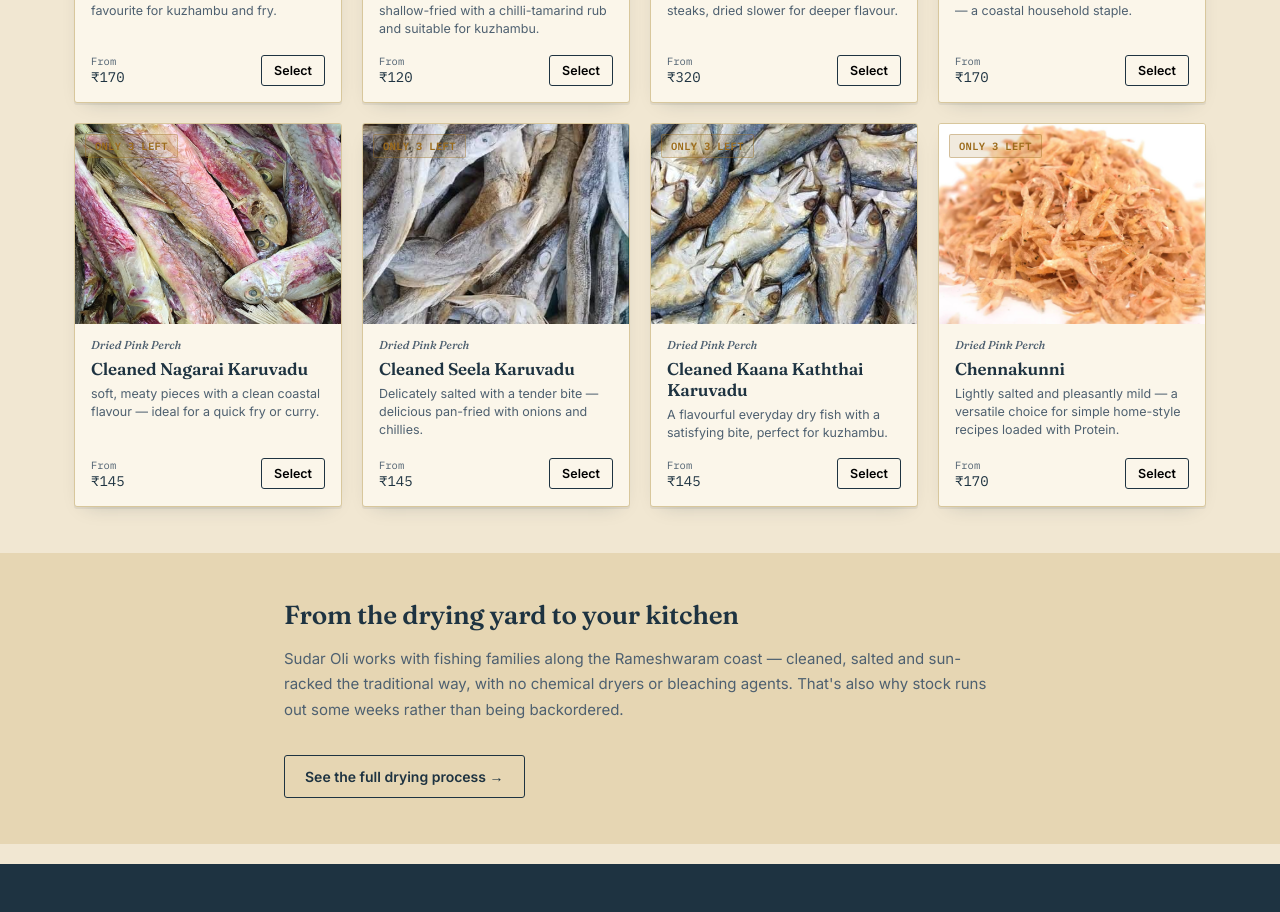
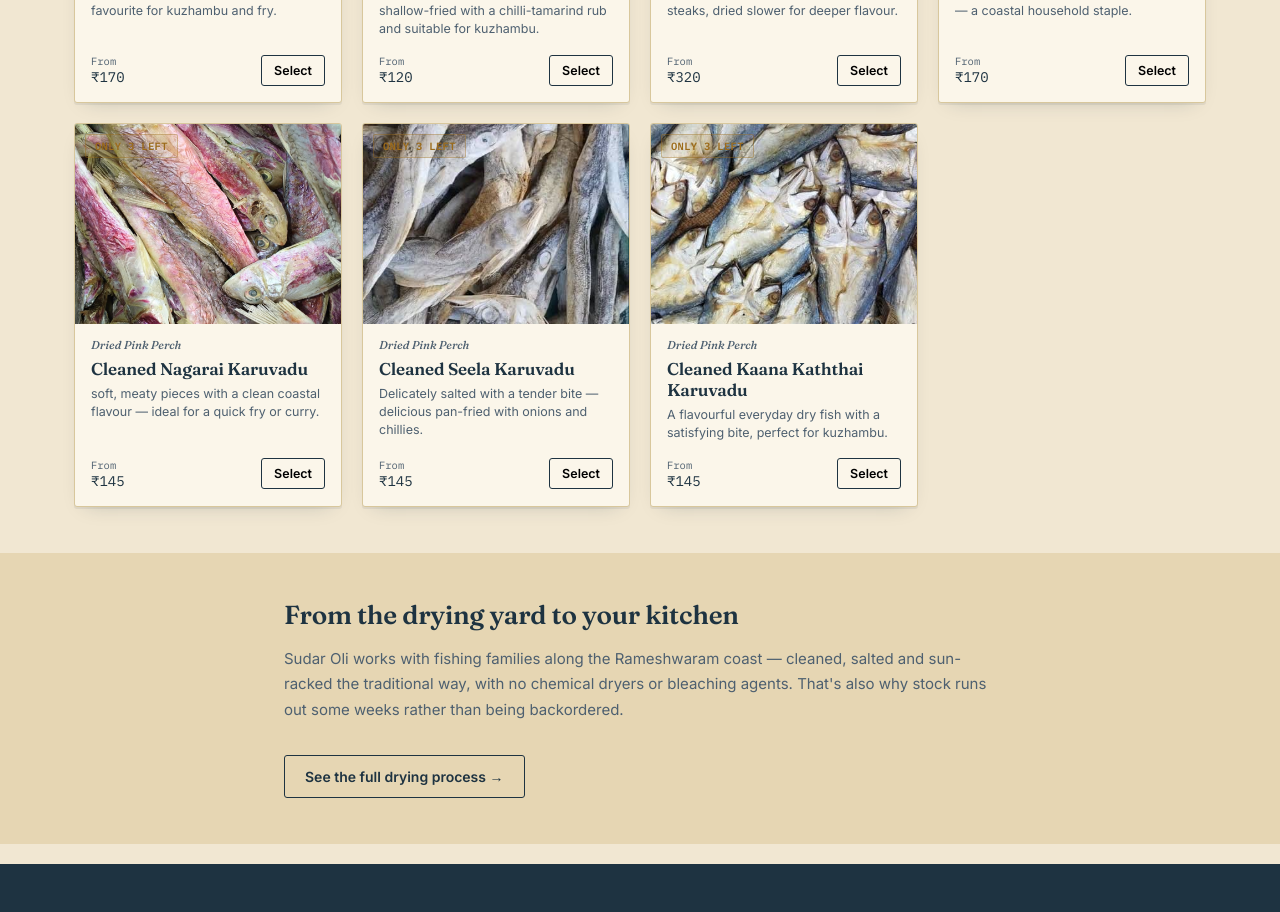
Before and after one commit to Raaj-16/SudarOliSeafoods-client, a React (Vite) app: page / in a window 1280 px wide. Shown: the part 1940-2852 px from the top of the page. Built offline with nearby package versions, Linux system fonts and the light colour scheme; no server answers.

Commit message:
Remove duplicate Chennakunni product

```diff
--- a/src/data/products.js
+++ b/src/data/products.js
@@ -40,7 +40,7 @@ export const PRODUCTS = [
     stockQty: 3, icon: 'fishB', image: '/products/Kanakathai.jpeg',
     weights: [{ label: '250 g', price: 125 }, { label: '500 g', price: 250 }, { label: '1 kg', price: 500 }],
   }, {
-    id: 'chennakunni', name: 'Chennakunni', local: 'Dried Pink Perch', cat: 'Raw  ',
+    id: 'chennakunni', name: 'Chennakunni', local: 'Dried Pink Perch', cat: 'Raw',
     desc: 'Lightly salted and pleasantly mild — a versatile choice for simple home-style recipes loaded with Protein.',
     stockQty: 3, icon: 'fishB', image: '/products/Chennanguni.jpeg',
     weights: [{ label: '250 g', price: 150 }, { label: '500 g', price: 300 }, { label: '1 kg', price: 600 }],
@@ -85,11 +85,6 @@ export const PRODUCTS = [
     desc: 'A flavourful everyday dry fish with a satisfying bite, perfect for kuzhambu.',
     stockQty: 3, icon: 'fishB', image: '/products/Kanakathai.jpeg',
     weights: [{ label: '250 g', price: 145 }, { label: '500 g', price: 290 }, { label: '1 kg', price: 580 }],
-  }, {
-    id: 'chennakunni', name: 'Chennakunni', local: 'Dried Pink Perch', cat: 'Cleaned',
-    desc: 'Lightly salted and pleasantly mild — a versatile choice for simple home-style recipes loaded with Protein.',
-    stockQty: 3, icon: 'fishB', image: '/products/Chennanguni.jpeg',
-    weights: [{ label: '250 g', price: 170 }, { label: '500 g', price: 340 }, { label: '1 kg', price: 680 }],
   },
 ]
 
```
